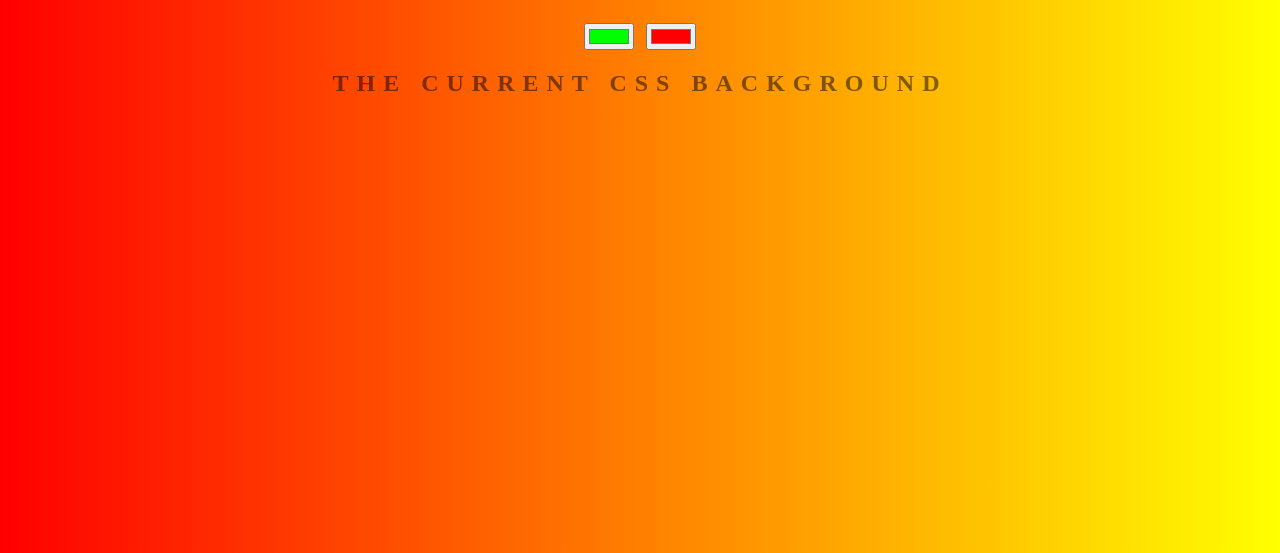
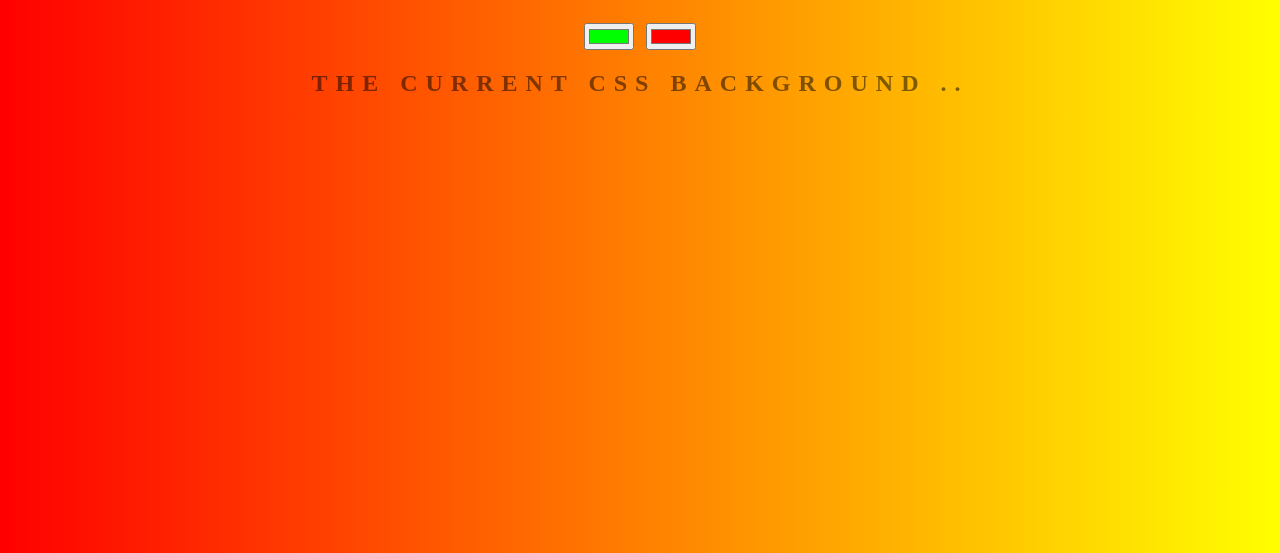
Before and after one commit to Olanetsoft/Background-Generator, a plain HTML site: page index.html in a window 1280 px wide. Shown: the part 247-800 px from the top of the page. Drawn offline with Linux system fonts and the light colour scheme.

```diff
--- a/index.html
+++ b/index.html
@@ -9,7 +9,7 @@
 	<h1>Background Generator built By <b>Olanetsoft</b></h1>
 	<input class="color1" type="color" name="color1" value="#00ff00">
 	<input class="color2" type="color" name="color2" value="#ff0000">
-	<h2>The Current CSS Background</h2>
+	<h2>The Current CSS Background ..</h2>
 	<h3></h3>
 	<script type="text/javascript" src="script.js"></script>
 </body>
```
Also changed, not shown: package-lock.json (added).
